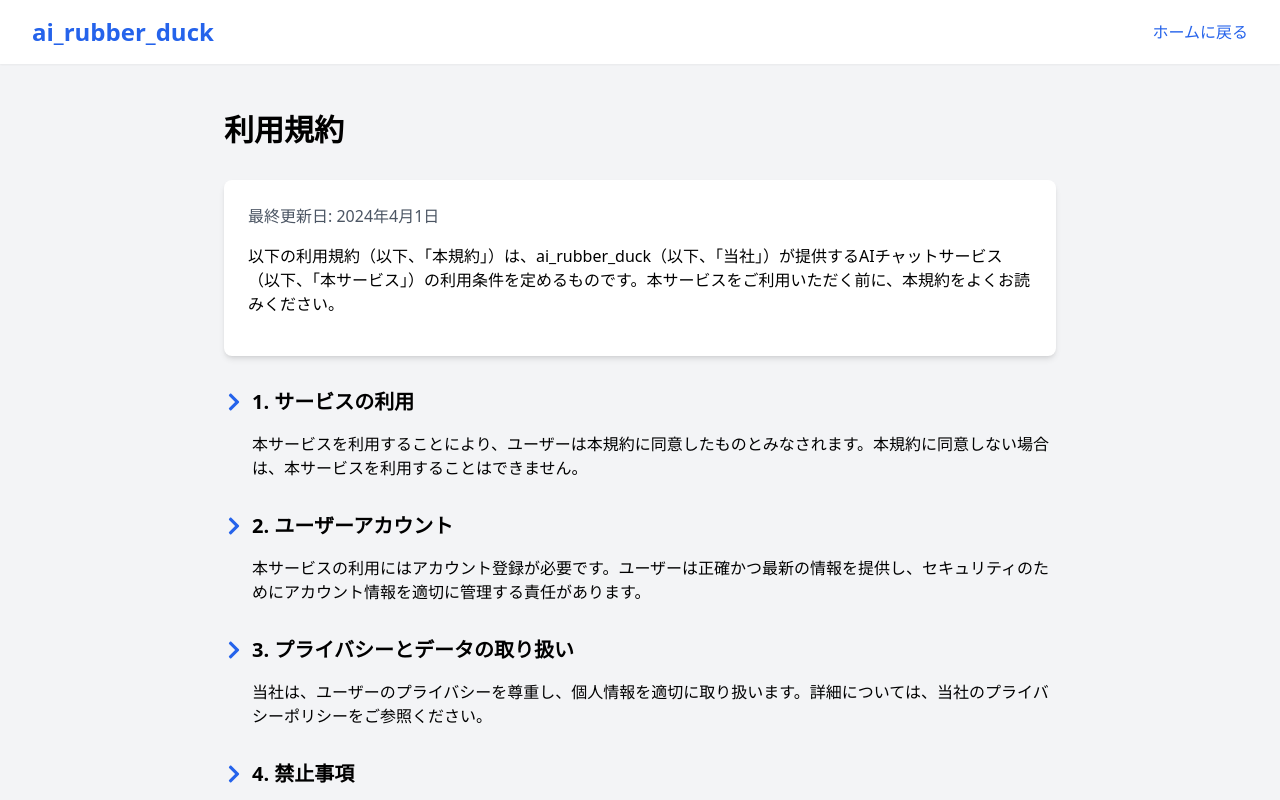
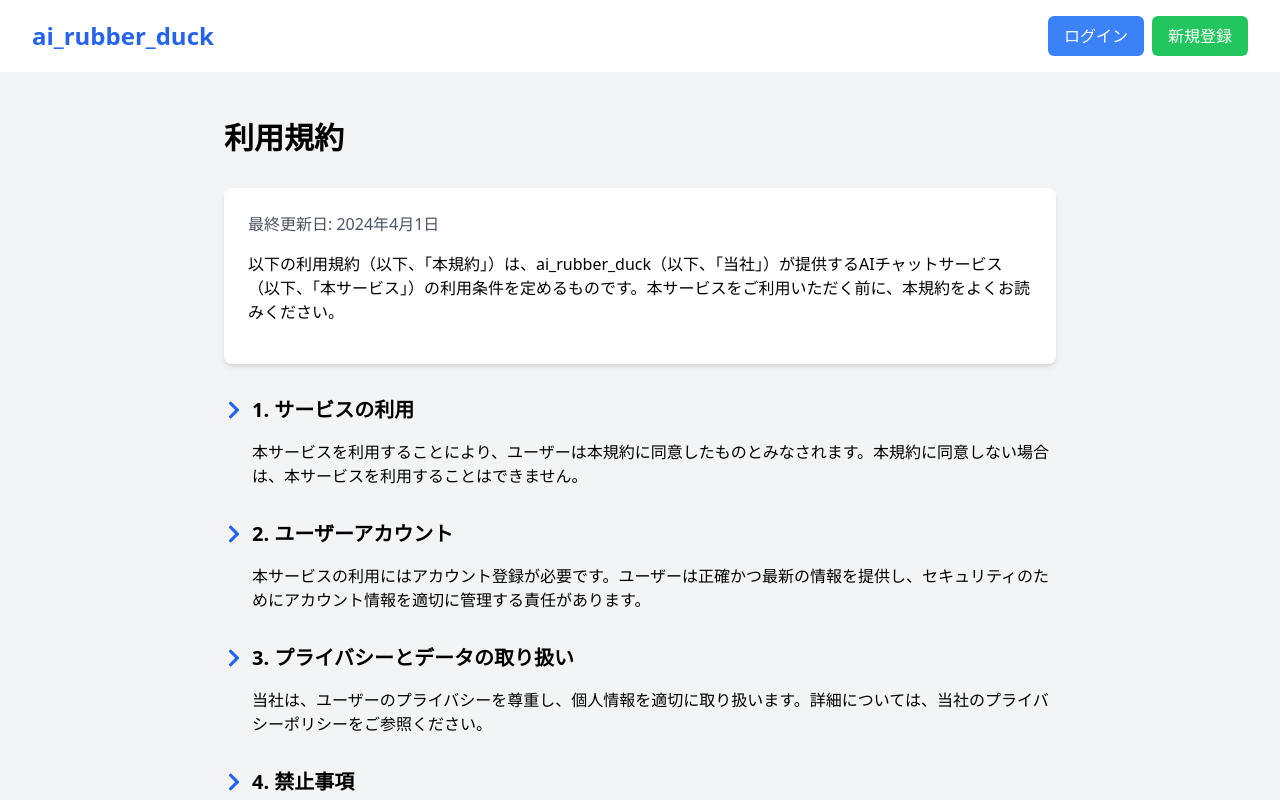
Before and after one commit to umemiya0715/ai_rubber_duck, a React (Vite) app: page /terms in a window 1280 px wide. Shown: the top 800 px of the page. Built offline with nearby package versions, Linux system fonts and the light colour scheme.

Commit message:
create_common_header

```diff
--- /dev/null
+++ b/src/components/Header.tsx
@@ -0,0 +1,18 @@
+
+export default function Header() {
+  return (
+    <header className="bg-white shadow-sm">
+    <nav className="mx-auto flex max-w-7xl items-center justify-between p-4 sm:px-6 lg:px-8">
+      <a href="/" className="text-2xl font-bold text-blue-600">ai_rubber_duck</a>
+      <div>
+        <button type="button" className="mr-2 rounded-md bg-blue-500 px-4 py-2 text-white">
+          ログイン
+        </button>
+        <button type="button" className="rounded-md bg-green-500 px-4 py-2 text-white">
+          新規登録
+        </button>
+      </div>
+    </nav>
+  </header>
+  );
+}
--- /dev/null
+++ b/src/features/App.tsx
@@ -0,0 +1,22 @@
+import { Route, Routes } from "react-router-dom";
+import Top from "./Top.tsx";
+import Chat from "./Chat.tsx";
+import TermsOfService from "./TermOfService.tsx";
+import PrivacyPolicy from "./PrivacyPolicy.tsx";
+import ContactForm from "./ContactForm.tsx";
+import Header from "../components/Header";
+
+export default function App() {
+  return (
+    <>
+      <Header />
+      <Routes>
+        <Route path="/" element={<Top />} />
+        <Route path="/chat/:aiId" element={<Chat />} />
+        <Route path="/terms" element={<TermsOfService />} />
+        <Route path="/privacy" element={<PrivacyPolicy />} />
+        <Route path="/contact" element={<ContactForm />} />
+      </Routes>
+    </>
+  )
+}
--- a/src/features/Chat.tsx
+++ b/src/features/Chat.tsx
@@ -61,7 +61,6 @@ export default function ChatMockup() {
 
   return (
     <div className="mx-auto flex h-screen max-w-2xl flex-col bg-gray-100 p-4">
-      <h1 className="mb-4 text-center text-2xl font-bold">AI_ラバーダック</h1>
       <div className="mb-4 flex-1 overflow-y-auto rounded-lg bg-white p-4 shadow">
         {messages.map((message, index) => (
           <div key={index} className={`flex ${message.isUser ? "justify-end" : "justify-start"} mb-4`}>
--- a/src/features/PrivacyPolicy.tsx
+++ b/src/features/PrivacyPolicy.tsx
@@ -3,16 +3,6 @@ import { FaChevronRight, FaShieldAlt } from "react-icons/fa";
 export default function PrivacyPolicy() {
   return (
     <div className="min-h-screen bg-gray-100">
-      {/* Header */}
-      <header className="bg-white shadow-sm">
-        <nav className="mx-auto flex max-w-7xl items-center justify-between p-4 sm:px-6 lg:px-8">
-          <h1 className="text-2xl font-bold text-blue-600">ai_rubber_duck</h1>
-          <a href="/" className="text-blue-600 hover:text-blue-800">
-            ホームに戻る
-          </a>
-        </nav>
-      </header>
-
       {/* Main Content */}
       <main className="mx-auto max-w-4xl px-4 py-12 sm:px-6 lg:px-8">
         <div className="mb-8 flex items-center justify-center">
--- a/src/features/TermOfService.tsx
+++ b/src/features/TermOfService.tsx
@@ -3,16 +3,6 @@ import { FaChevronRight } from "react-icons/fa";
 export default function TermsOfService() {
   return (
     <div className="min-h-screen bg-gray-100">
-      {/* Header */}
-      <header className="bg-white shadow-sm">
-        <nav className="mx-auto flex max-w-7xl items-center justify-between p-4 sm:px-6 lg:px-8">
-          <h1 className="text-2xl font-bold text-blue-600">ai_rubber_duck</h1>
-          <a href="/" className="text-blue-600 hover:text-blue-800">
-            ホームに戻る
-          </a>
-        </nav>
-      </header>
-
       {/* Main Content */}
       <main className="mx-auto max-w-4xl px-4 py-12 sm:px-6 lg:px-8">
         <h2 className="mb-8 text-3xl font-bold">利用規約</h2>
--- a/src/features/Top.tsx
+++ b/src/features/Top.tsx
@@ -9,21 +9,6 @@ type FeatureCardProps = {
 export default function TopPage() {
   return (
     <div className="min-h-screen bg-gray-100">
-      {/* Header */}
-      <header className="bg-white shadow-sm">
-        <nav className="mx-auto flex max-w-7xl items-center justify-between p-4 sm:px-6 lg:px-8">
-          <h1 className="text-2xl font-bold text-blue-600">ai_rubber_duck</h1>
-          <div>
-            <button type="button" className="mr-2 rounded-md bg-blue-500 px-4 py-2 text-white">
-              ログイン
-            </button>
-            <button type="button" className="rounded-md bg-green-500 px-4 py-2 text-white">
-              新規登録
-            </button>
-          </div>
-        </nav>
-      </header>
-
       {/* Hero Section */}
       <section className="mx-auto max-w-7xl px-4 py-12 sm:px-6 lg:px-8">
         <div className="text-center">
--- a/src/main.tsx
+++ b/src/main.tsx
@@ -1,42 +1,17 @@
 import { StrictMode } from "react";
 import ReactDOM from "react-dom/client";
-import Top from "./features/Top.tsx";
-import Chat from "./features/Chat.tsx";
-import TermsOfService from "./features/TermOfService.tsx";
-import PrivacyPolicy from "./features/PrivacyPolicy.tsx";
-import ContactForm from "./features/ContactForm.tsx";
 import "./index.css";
-import { createBrowserRouter, RouterProvider } from "react-router-dom";
-
-const router = createBrowserRouter([
-  {
-    path: "/",
-    element: <Top />,
-  },
-  {
-    path: "/chat/:aiId",
-    element: <Chat />,
-  },
-  {
-    path: "/terms",
-    element: <TermsOfService />,
-  },
-  {
-    path: "/privacy",
-    element: <PrivacyPolicy />,
-  },
-  {
-    path: "/contact",
-    element: <ContactForm />,
-  },
-]);
+import App from "./features/App.tsx";
+import { BrowserRouter } from "react-router-dom";
 
 const rootElement = document.getElementById("root");
 if (rootElement) {
   const root = ReactDOM.createRoot(rootElement);
   root.render(
     <StrictMode>
-      <RouterProvider router={router} />
+      <BrowserRouter>
+        <App />
+      </BrowserRouter>
     </StrictMode>,
   );
 }
```
